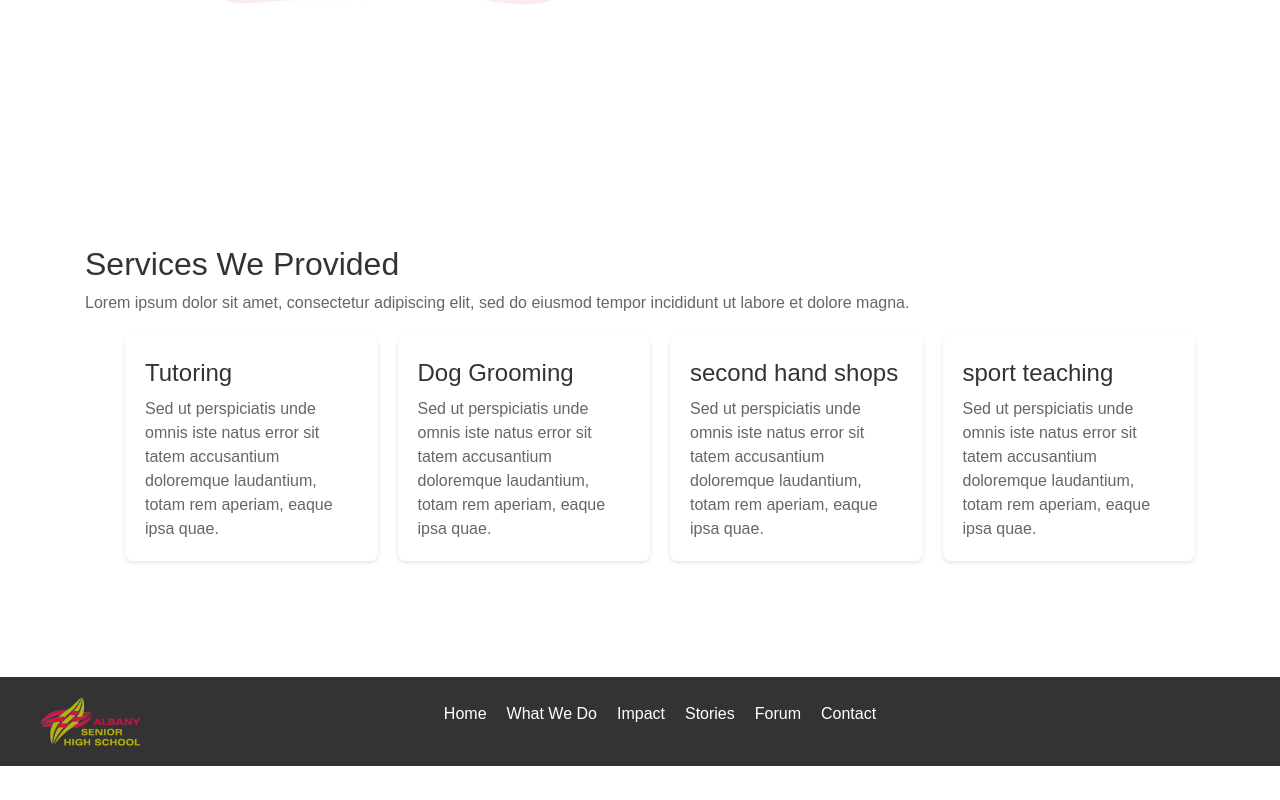
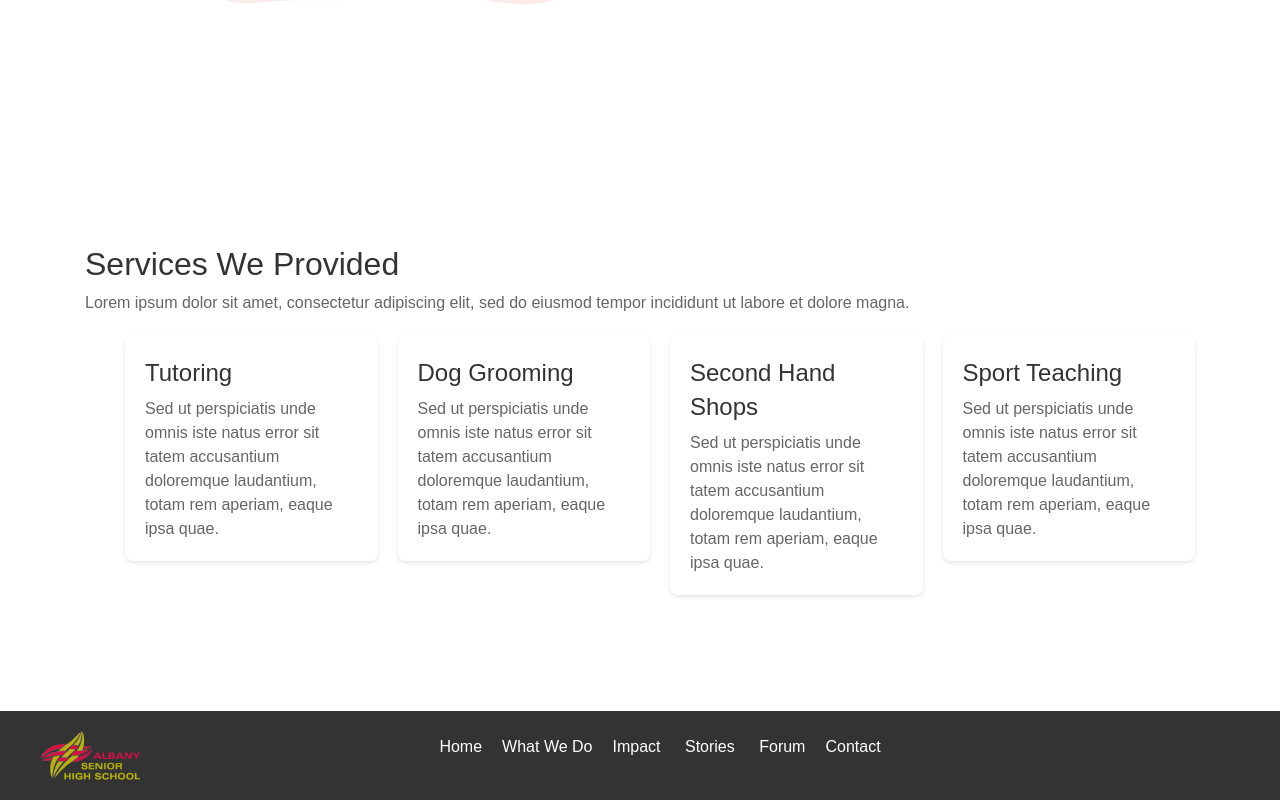
Before and after one commit to styxpienestincendies/ashs-volunteering-part-5, a React (Create React App) app: page / in a window 1280 px wide. Shown: the part 1499-2299 px from the top of the page. Before the commit the page ends 2265 px from the top, so only its background shows below. Built offline with nearby package versions, Linux system fonts and the light colour scheme.

Commit message:
Footer
*Fixed the links in the footer

```diff
--- a/src/componets/Footer.jsx
+++ b/src/componets/Footer.jsx
@@ -1,6 +1,7 @@
 import React from "react";
 import "./Footer.css"
 import companyLogo from '../assests/logo.png';
+import { Link } from "react-router-dom";
 
 export const Footer = () => {
     return (
@@ -18,12 +19,30 @@ export const Footer = () => {
                         </div>
                         <div className="footer-links">
                             <ul>
-                                <li><a href="#">Home</a></li>
-                                <li><a href="#">What We Do</a></li>
-                                <li><a href="#">Impact</a></li>
-                                <li><a href="#">Stories</a></li>
-                                <li><a href="#">Forum</a></li>
-                                <li><a href="#">Contact</a></li>
+                                <li>
+                                    <Link to="/newpages/Home">Home</Link>
+                                </li>
+
+                                <li>
+                                    <Link to="/about">What We Do</Link>
+                                </li>
+
+
+                                <li>
+                                    <Link to="/impact">Impact</Link>
+                                </li>
+
+                                <li>
+                                    <Link to="/stories"> Stories </Link>
+                                </li>
+
+                                <li>
+                                    <Link to="/forum">Forum</Link>
+                                </li>
+
+                                <li>
+                                    <Link to="/contact">Contact</Link>
+                                </li>
                             </ul>
                         </div>
                         <div className="footer-social">
--- a/src/newpages/Home.jsx
+++ b/src/newpages/Home.jsx
@@ -71,7 +71,7 @@ export const Home = () => {
                         </div>
 
                         <h3 class="h3">
-                            <a href="#" class="card-title"> second hand shops </a>
+                            <a href="#" class="card-title"> Second Hand Shops </a>
                         </h3>
 
                         <p class="card-text">
@@ -91,7 +91,7 @@ export const Home = () => {
                         </div>
 
                         <h3 class="h3">
-                            <a href="#" class="card-title"> sport teaching </a>
+                            <a href="#" class="card-title"> Sport Teaching </a>
                         </h3>
 
                         <p class="card-text">
```
